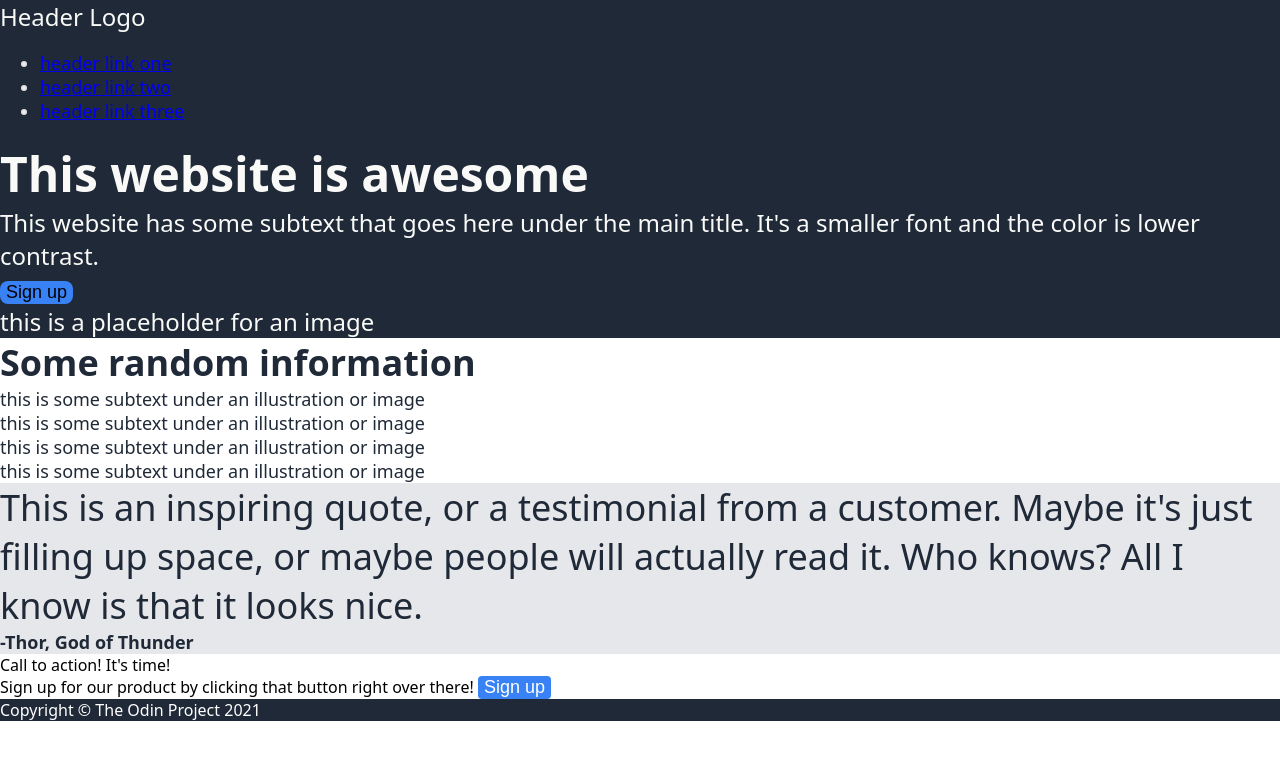
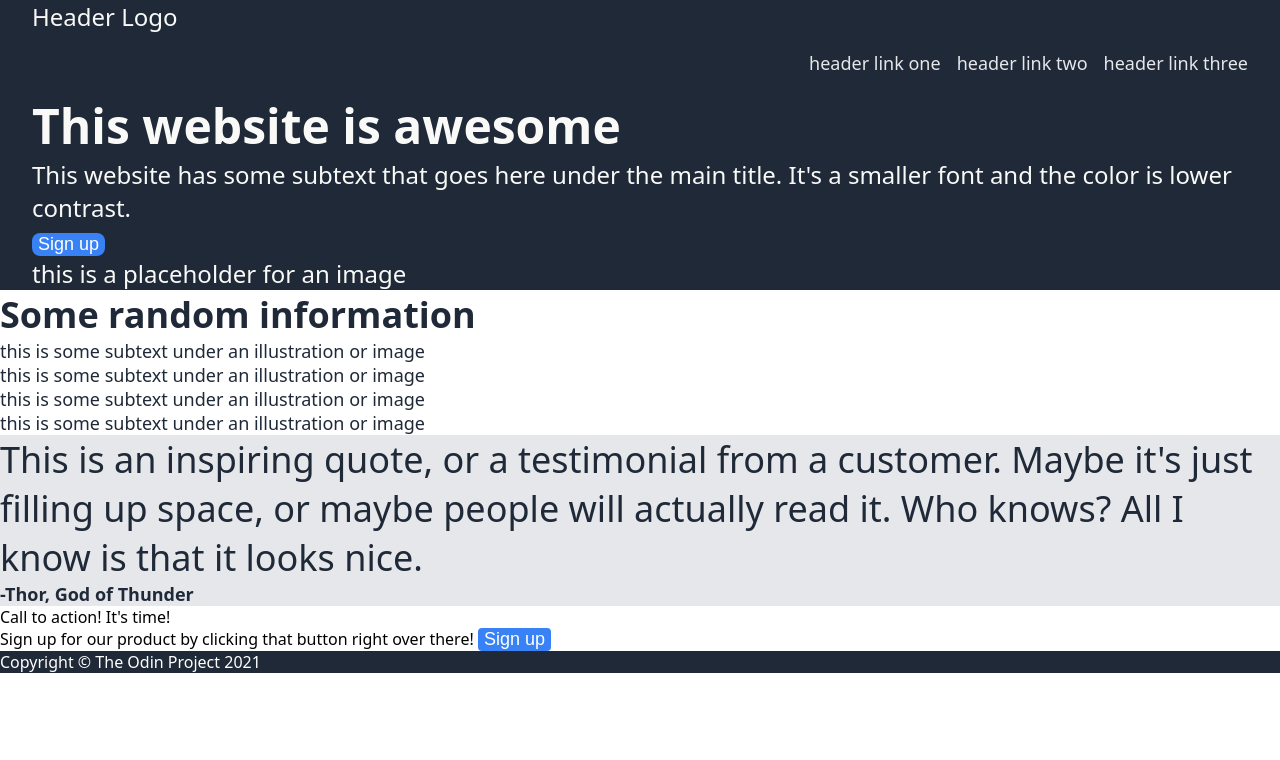
Before and after one commit to STARBOYJEDI/Landing-Page, a plain HTML site: page index.html in a window 1280 px wide. Drawn offline with Linux system fonts and the light colour scheme.

Commit message:
Refactor CSS for body and header layout; enhance button styles and link display

```diff
--- a/style.css
+++ b/style.css
@@ -32,6 +32,7 @@ body {
     border-radius: 8px;
     font-size: 18px;
     background-color: #3882f6;
+    color: white;
 }
 
 .middle {
@@ -66,3 +67,27 @@ body {
     background-color: #3882f6;
     color: white;
 }
+
+body {
+    display: flex;
+    flex-direction: column;
+}
+
+.header {
+    display: flex;
+    flex-direction: column;
+    padding: 0 32px;
+}
+
+.right-links {
+    display: flex;
+    justify-content: flex-end;
+    padding: 0;
+    gap: 16px;
+    list-style: none;
+}
+
+a {
+    text-decoration: none;
+    color: inherit;
+}
```
